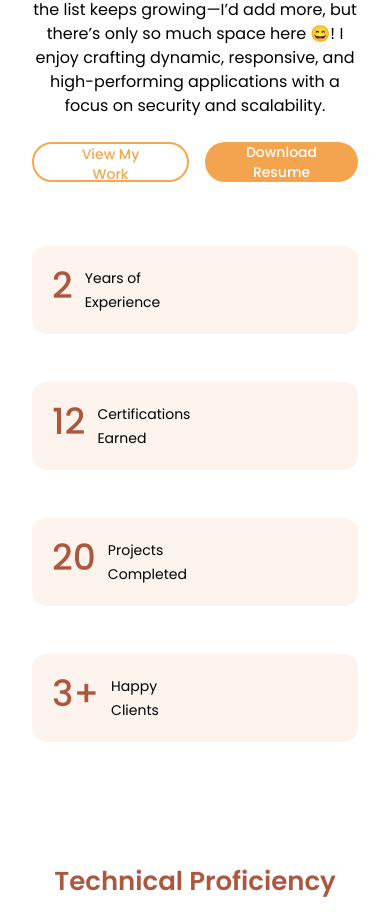
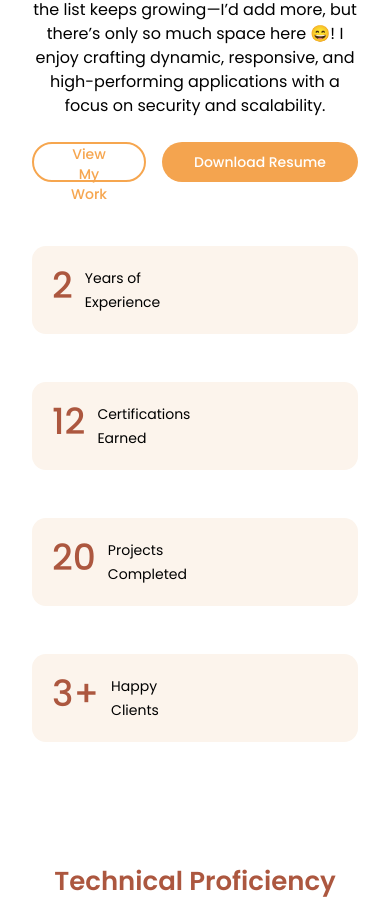
Before and after one commit to pavithraniperera/Portfolio, a React (Vite) app: page / in a window 390 px wide. Shown: the part 834-1753 px from the top of the page. Built offline with nearby package versions, Linux system fonts and the light colour scheme; a web font is replaced by a local one.

Commit message:
Update Hero.jsx

```diff
--- a/src/sections/Hero.jsx
+++ b/src/sections/Hero.jsx
@@ -35,9 +35,12 @@ const Hero = () => {
             <button className="flex-1 md:flex-none action-btn-outline btn-scale-anim">
               View My Work
             </button>
-            <button className="flex-1 md:flex-none action-btn btn-scale-anim">
-              Download Resume
-            </button>
+            <a href="https://your-resume-link.com/resume.pdf" download="Pavithrani_Resume.pdf">
+               <button className="flex-1 md:flex-none action-btn btn-scale-anim">
+                  Download Resume
+               </button>
+            </a>
+
           </div>
         </div>
         <div className="w-[400px] md:w-[370px] h-[350px] md:h-[420px] md:bg-orange-100/50 rounded-3xl relative  order-1 lg:order-2 lg:ml-auto lg:justify-between  ">
```
